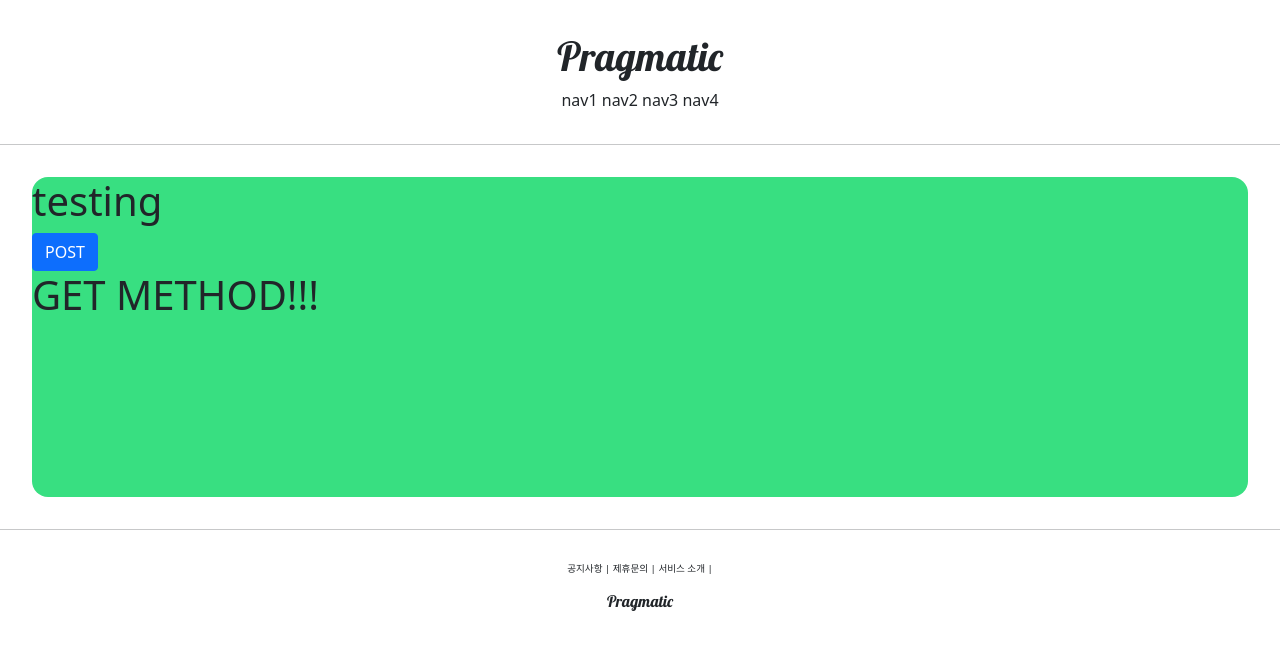
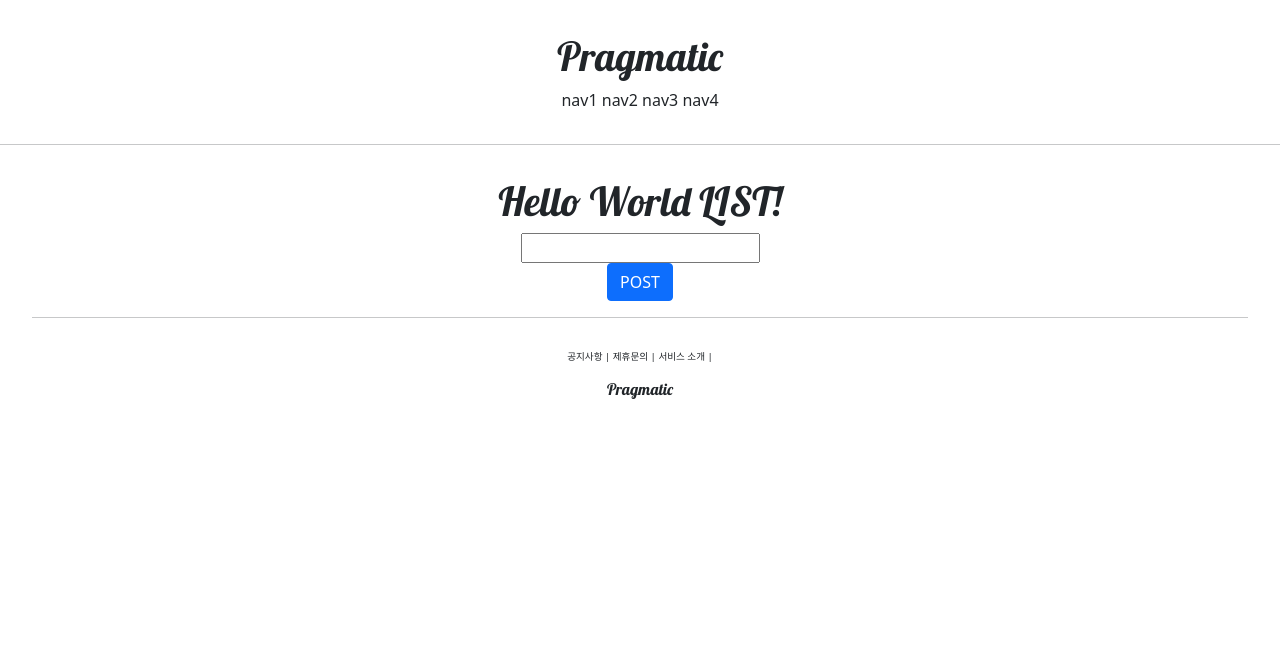
Before and after one commit to GyuHwan87/pragmatic-Django-, a Django app: page /account/hello_world/ in a window 1280 px wide. Shown: the top 650 px of the page. Run offline with Django 3.2, Linux system fonts and the light colour scheme.

Commit message:
django course 17 commit

```diff
--- a/accountapp/templates/accountapp/hello_world.html
+++ b/accountapp/templates/accountapp/hello_world.html
@@ -1,20 +1,27 @@
 {% extends 'base.html' %}
 
 {% block content %}
-   <div style="height: 20rem; background-color: #38df81; border-radius: 1rem; margin: 2rem; ">
-        <h1>
-            testing
+   <div style="border-radius: 1rem; margin: 2rem; text-align: center">
+        <h1 style="font-family:'lobster', cursive;">
+            Hello World LIST!
         </h1>
 
        <form action="/account/hello_world/" method="post">
            {% csrf_token %}
-           <input type="submit" class="btn btn-primary" value="POST">
+           <div>
+                <input type="text" name="hello_world_input"
+           </div>
+           <div>
+                <input type="submit" class="btn btn-primary" value="POST">
+           </div>
+
        </form>
 
-
+        {% if hello_world_output %}
        <h1>
-           {{text}}
+           {{ hello_world_output.text }}
        </h1>
+       {% endif %}
      </div>
 
 {% endblock %}
--- a/accountapp/views.py
+++ b/accountapp/views.py
@@ -2,10 +2,18 @@ from django.http import HttpResponse
 from django.shortcuts import render
 
 # Create your views here.
+from accountapp.models import HelloWorld
+
 
 def hello_world(request):
 
     if request.method == "POST":
-        return render(request, 'accountapp/hello_world.html', context={'text': 'POST METHOD!!!'})
+
+        temp = request.POST.get('hello_world_input')
+
+        new_hello_world = HelloWorld()
+        new_hello_world.text = temp
+        new_hello_world.save()
+        return render(request, 'accountapp/hello_world.html', context={'hello_world_output': new_hello_world})
     else:
         return render(request, 'accountapp/hello_world.html', context={'text': 'GET METHOD!!!'})
```
